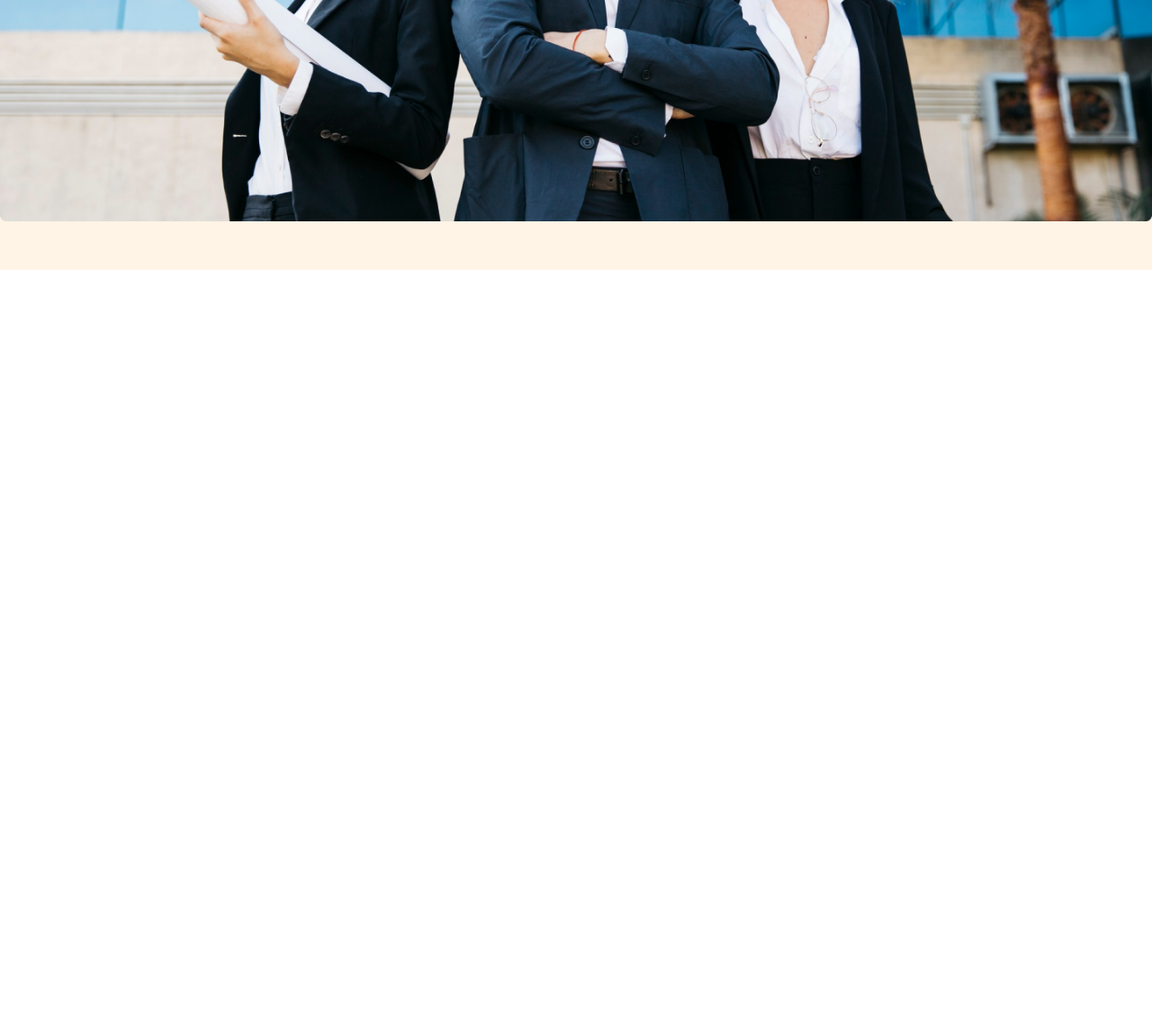
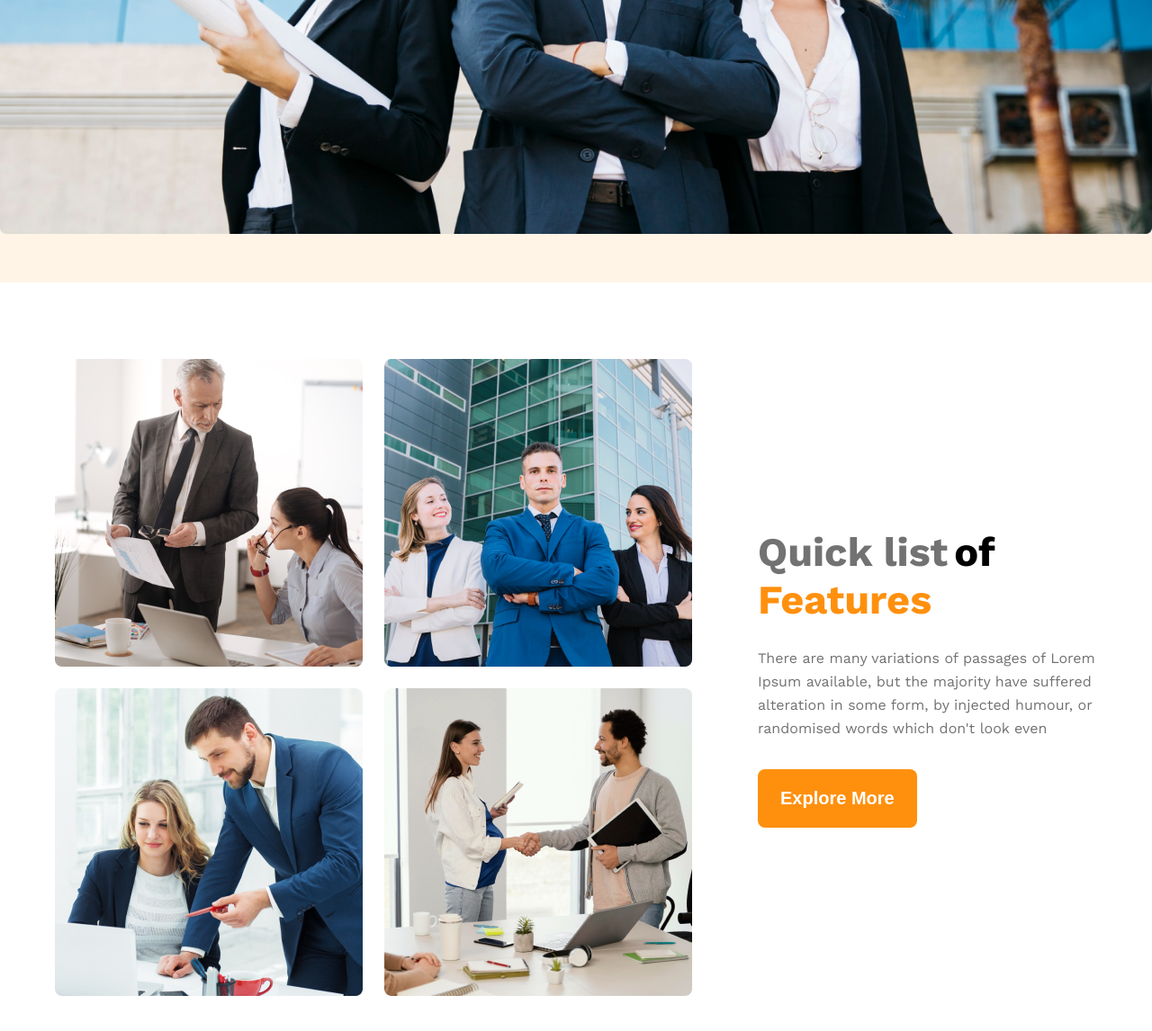
Before and after one commit to MDFAHAD721/g3-architect-responsive-website, a plain HTML site: page index.html in a window 1280 px wide. Shown: the part 950-2096 px from the top of the page at 90% size. Before the commit the page ends 1250 px from the top, so only its background shows below. Drawn offline with nearby package versions, Linux system fonts and the light colour scheme.

Commit message:
added the teams section responsiveness for small device

```diff
--- a/index.html
+++ b/index.html
@@ -7,6 +7,7 @@
     <link rel="stylesheet" href="styles/architect.css">
 </head>
 <body class="work-sans-normal">
+    <!-- NAVBAR SECTION -->
     <header class="header">
         <nav class="navbar">
             <h3 class="company-name common-headings dark-1">G3 Architects</h3>
@@ -17,6 +18,7 @@
                 <li><a href="">Login</a></li>
             </ul>
         </nav>
+        <!-- BANNER SECTION -->
         <div class="banner">
             <div class="banner-container">
                 <h1 class="banner-title dark-1">Brand New <br>
@@ -28,5 +30,21 @@
             <img class="banner-img" src="images/banner.png" alt="">
         </div>
     </header>
+    <main>
+        <section class="the-teams">
+        <div class="the-teams-image-container">
+            <img src="images/team1.png" alt="">
+            <img src="images/team2.png" alt="">
+            <img src="images/team3.png" alt="">
+            <img src="images/team4.png" alt="">
+        </div>
+        <div class="the-teams-short-introduction">
+            <h2 class="introduction-title">
+            <span class="quick-list common-headings dark-3">Quick list</span> <span  class="common-headings of">of</span><br><span class="features common-headings orange">Features</span></h2>
+            <p class="introduction-description common-descriptions">There are many variations of passages of Lorem Ipsum available, but the majority have suffered alteration in some form, by injected humour, or randomised words which don't look even</p>
+            <a href=""><button class="common-btn">Explore More</button></a>
+        </div>
+        </section>
+    </main>
 </body>
 </html>
--- a/styles/architect.css
+++ b/styles/architect.css
@@ -5,6 +5,7 @@
   font-optical-sizing: auto;
   font-style: normal;
 }
+
 /* COMMON STYLES */
 *{
   margin: 0%;
@@ -19,6 +20,9 @@
 .dark-3{
   color: #727272;
 }
+.orange{
+  color: #FF900E;
+}
 .common-headings{
   font-weight: bold;
   font-size: 2.813rem;
@@ -26,6 +30,7 @@
 .common-descriptions{
   font-size: 1rem;
   color: #727272;
+  line-height: 26px;
 }
 .common-btn{
   background-color: #FF900E;
@@ -36,6 +41,7 @@
   border-radius: 8px;
   border: none;
 }
+
 /* NAVBAR STYLES */
 .header{
   background-color: rgba(255, 144, 14, 0.1);
@@ -59,6 +65,7 @@
   font-size: 1.125rem;
   font-weight: 500;
 }
+
 /* BANNER STYLES */
 .banner{
   max-width: 1280px;
@@ -80,9 +87,35 @@
 .banner-img{
   width: 100%;
 }
+
+/* THE TEAMS SECTION */
+.the-teams{
+  max-width: 1280px;
+  margin: 0 auto;
+  margin-top: 85px;
+  margin-bottom: 130px;
+  display: flex;
+  gap: 73px;
+  align-items: center;
+}
+.the-teams-image-container{
+  margin-left: 61px;
+  display: grid;
+  grid-template-columns: repeat(2,1fr);
+  gap: 24px;
+}
+.the-teams-short-introduction{
+  margin-right: 61px;
+}
+.introduction-description{
+  margin-top: 26px;
+  margin-bottom: 32px;
+}
+
 @media screen and (max-width:576px) {
   .navbar,
-  .nav-menu{
+  .nav-menu,
+  .the-teams{
     flex-direction: column;
   }
   .nav-menu{
@@ -96,7 +129,23 @@
     margin-left: 0;
     text-align: center;
   }
+  .banner{
+    padding-bottom: 20px;
+  }
   .banner-container{
     margin-top: 5px;
   }
+  .the-teams{
+    margin-top: 25px;
+    margin-bottom: 30px;
+    gap: 40px;
+  }
+  .the-teams-image-container{
+    grid-template-columns: repeat(1,1fr);
+    margin-left: 0px;
+  }
+  .the-teams-short-introduction{
+    text-align: center;
+    margin-right: 0px;
+  }
 }
```
